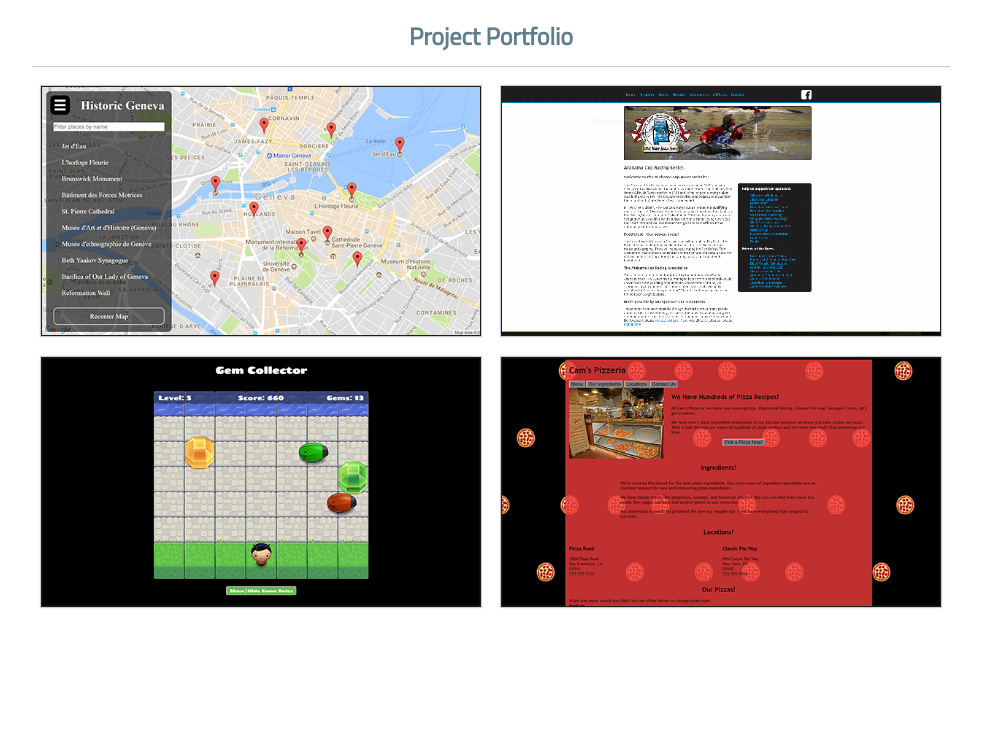
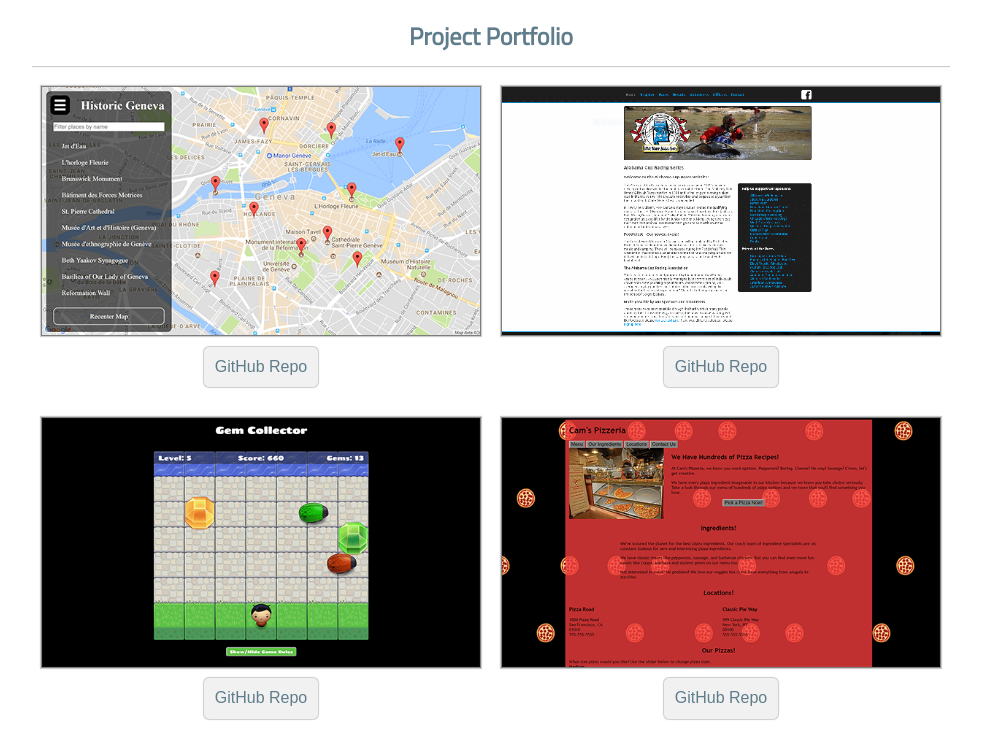
Before and after one commit to TodMcChesney/code-scribe-website, a website: page src/index.html in a window 1280 px wide. Shown: the part 850-1599 px from the top of the page, without its empty margins (149-1130 px from the left). Before the commit the page ends 1478 px from the top, so only its background shows below. Drawn offline with Linux system fonts and the light colour scheme.

Commit message:
feat: Add GitHub repo buttons to projects

```diff
--- a/src/index.html
+++ b/src/index.html
@@ -75,6 +75,9 @@
                             title="Neighborhood Map App"
                             srcset="img/neighborhood-map-app-2x.png 2x">
                         </a>
+                        <a href="https://github.com/TodMcChesney/neighborhood-map" target="_blank">
+                            <button class="button shadow">GitHub Repo</button>
+                        </a>
                     </div>
                     <div class="project">
                         <a href="http://www.alabamacupraces.com/" target="_blank">
@@ -83,6 +86,9 @@
                             alt="Screenshot of Alabama Cup Racing Association website"
                             title="Alabama Cup Racing Association Website"
                             srcset="img/acra-website-2x.png 2x">
+                        </a>
+                        <a href="https://github.com/TodMcChesney/acra-website" target="_blank">
+                            <button class="button shadow">GitHub Repo</button>
                         </a>
                     </div>
                     <div class="project">
@@ -93,6 +99,9 @@
                             title="Classic Arcade Game Clone App"
                             srcset="img/arcade-game-clone-2x.png 2x">
                         </a>
+                        <a href="https://github.com/TodMcChesney/classic-arcade-game-clone" target="_blank">
+                            <button class="button shadow">GitHub Repo</button>
+                        </a>
                     </div>
                     <div class="project">
                         <a href="https://todmcchesney.github.io/website-performance-optimization/views/pizza.html" target="_blank">
@@ -101,6 +110,9 @@
                             alt="Screenshot of Performance Optimization project"
                             title="Performance Optimization Project"
                             srcset="img/performance-optimization-project-2x.png 2x">
+                        </a>
+                        <a href="https://github.com/TodMcChesney/website-performance-optimization" target="_blank">
+                            <button class="button shadow">GitHub Repo</button>
                         </a>
                     </div>
                 </section>
--- a/src/scss/_content.scss
+++ b/src/scss/_content.scss
@@ -75,5 +75,19 @@
 
 .project__image {
     width: 100%;
-    border: 1px solid $dark-gray;
+    border: 1px solid $med-gray;
 }
+
+.button {
+    padding: 10px;
+    border: 1px solid $light-gray;
+    border-radius: 5px;
+    margin: 10px 0;
+    background-color: $light-gray;
+    color: $blue-gray;
+    cursor: pointer;
+
+    &:hover {
+        border-color: $med-gray;
+    }
+}
--- a/src/scss/_variables.scss
+++ b/src/scss/_variables.scss
@@ -2,17 +2,15 @@
 // Colors
 // ==========================================================================
 
-// Light Gray for header/footer background
+// Light Gray for header/footer background and button background
 $light-gray: #f1f1f1;
 
-// Medium Gray for text
+// Medium Gray for image border, button hover border, and text
 $med-gray: #7e7e7e;
-
-// Dark Gray for border on project images
-$dark-gray: #1c1c1c;
 
 // Opaque black for shadows
 $shadow: rgba(0, 0, 0, 0.2);
 
-// Blue/Gray accent color for header top border, logo, icons, headings
+// Blue/Gray accent color for header top border, logo, icons, headings and
+// button text
 $blue-gray: #607d8b;
```
Also changed, not shown: src/css/styles.css.
